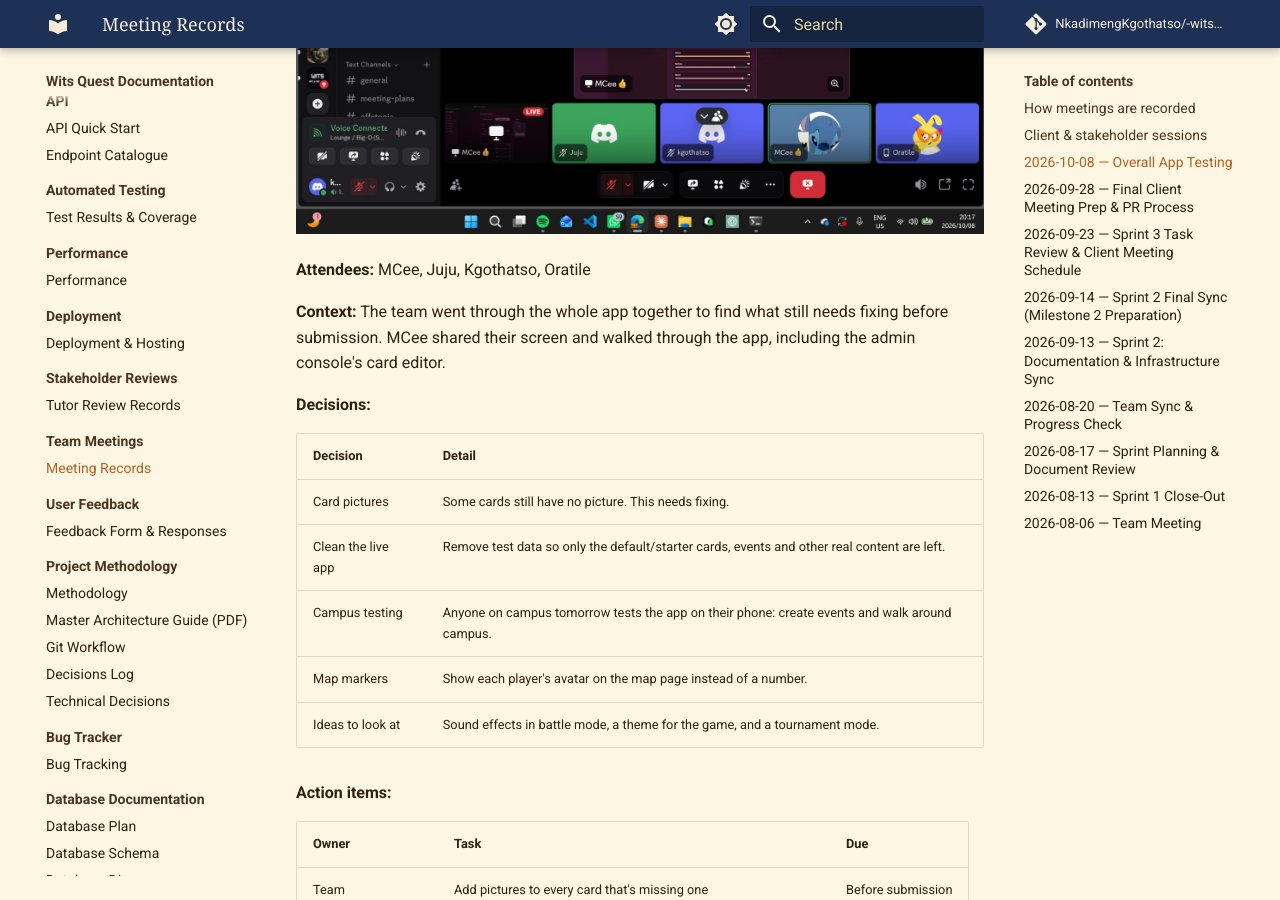
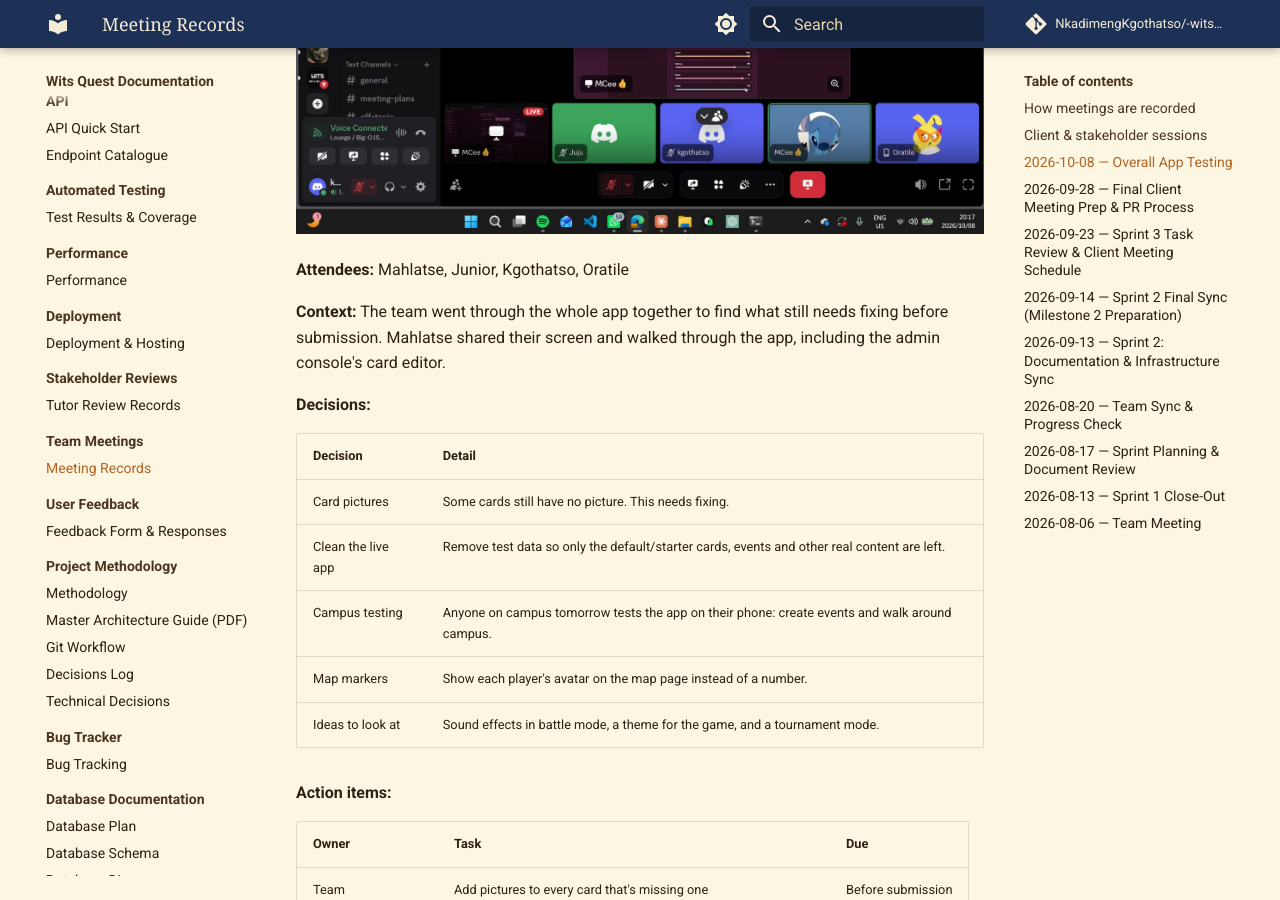
Before and after one commit to NkadimengKgothatso/-wits-quest, an MkDocs documentation site: the page built from docs/meetings/index.md, in a window 1280 px wide and 900 px high, scrolled down 981 px. Built offline with MkDocs 1.6.1 and Material for MkDocs 9.7.7, drawn with Linux system fonts in a browser that asks for light colours; comment, search, counter and statistics services are not loaded; some of the changed text lies outside the part shown.

Commit message:
docs: use team members' first names consistently

```diff
--- a/docs/meetings/index.md
+++ b/docs/meetings/index.md
@@ -26,9 +26,9 @@ Meetings with the tutor / client are recorded **separately** on the [Stakeholder
 
 ![Discord Lounge voice session — 2026-10-08](images/2026-10-08-discord-meeting.jpeg)
 
-**Attendees:** MCee, Juju, Kgothatso, Oratile
+**Attendees:** Mahlatse, Junior, Kgothatso, Oratile
 
-**Context:** The team went through the whole app together to find what still needs fixing before submission. MCee shared their screen and walked through the app, including the admin console's card editor.
+**Context:** The team went through the whole app together to find what still needs fixing before submission. Mahlatse shared their screen and walked through the app, including the admin console's card editor.
 
 **Decisions:**
 
@@ -58,7 +58,7 @@ Meetings with the tutor / client are recorded **separately** on the [Stakeholder
 
 ![Discord Lounge voice session — 2026-09-28](images/2026-09-28-discord-meeting.jpeg)
 
-**Attendees:** MCee, Juju, Kgothatso, Nontokozo, Oratile
+**Attendees:** Mahlatse, Junior, Kgothatso, Nontokozo, Oratile
 
 **Context:** Preparation for the final client meeting and a reminder of how the team should handle testing and pull requests.
 
@@ -90,7 +90,7 @@ Meetings with the tutor / client are recorded **separately** on the [Stakeholder
 
 ![Discord Lounge voice session — 2026-09-23](images/2026-09-23-discord-meeting.jpeg)
 
-**Attendees:** MCee, Juju, Kgothatso, Nontokozo, Oratile, Rea
+**Attendees:** Mahlatse, Junior, Kgothatso, Nontokozo, Oratile, Rea
 
 **Context:** Review of the tasks assigned for the current sprint, including the endpoint documentation, and agreement on the client meeting dates.
 
@@ -165,7 +165,7 @@ Meetings with the tutor / client are recorded **separately** on the [Stakeholder
 
 ![Meeting on 2026-08-20](images/2026-08-20-meeting.jpg)
 
-**Attendees:** MCee, Juju, Kgothatso, Nontokozo, Oratile, Rea
+**Attendees:** Mahlatse, Junior, Kgothatso, Nontokozo, Oratile, Rea
 
 **Agenda:**
 
@@ -194,7 +194,7 @@ Meetings with the tutor / client are recorded **separately** on the [Stakeholder
 
 ![Meeting on 2026-08-17](images/2026-08-17-meeting.jpg)
 
-**Attendees:** MCee, Juju, Kgothatso, Nontokozo, Oratile, Rea
+**Attendees:** Mahlatse, Junior, Kgothatso, Nontokozo, Oratile, Rea
 
 **Agenda:**
 
@@ -217,7 +217,7 @@ Meetings with the tutor / client are recorded **separately** on the [Stakeholder
 
 ![Meeting on 2026-08-13](images/2026-08-13-meeting.jpeg)
 
-**Attendees:** MCee, Juju, Kgothatso, Nontokozo, Oratile, Rea
+**Attendees:** Mahlatse, Junior, Kgothatso, Nontokozo, Oratile, Rea
 
 **Context:** Sprint 1 close-out. The team debriefed the tutor's Sprint 1 review (recorded in full on the [Stakeholder Reviews](../project/stakeholder-reviews.md) page) and triaged the feedback into the Sprint 2 plan.
 
```
Also changed, not shown: docs/sprints/SPRINT1.md (+4 -4 lines), docs/sprints/SPRINT2_FEATURE_SELECTION_AND_TASK_GUIDE.md (+3 -3 lines), docs/sprints/WITS_QUEST_SPRINT1_GUIDE.md (+4 -4 lines), docs/sprints/WITS_QUEST_SPRINT2_HANDOVER_GUIDE.md (+2 -2 lines).
